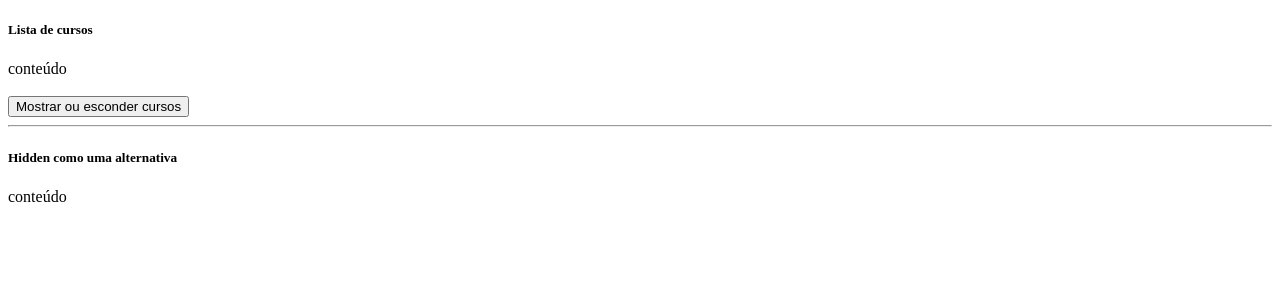
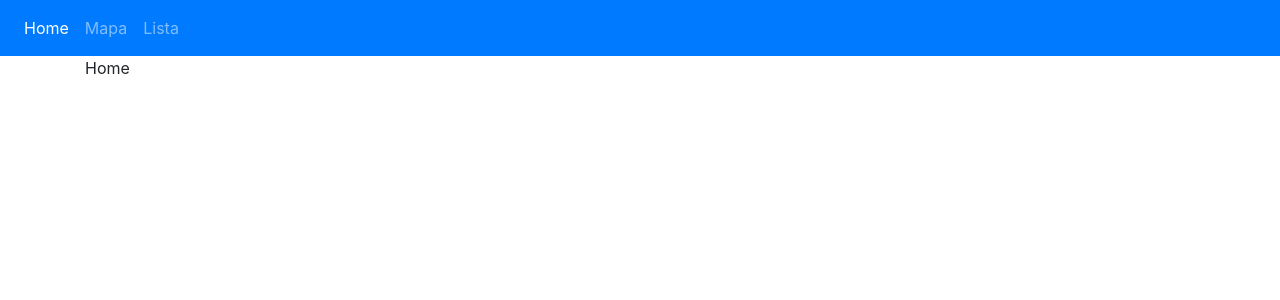
Before and after one commit to FerndsLuis/angular_loiane, an Angular app in the folder diretiva/diretivas/: page / in a window 1280 px wide. Shown: the top 300 px of the page. Built offline with nearby package versions, Linux system fonts and the light colour scheme.

Commit message:
Diretiva switch e switchcase

```diff
--- a/diretiva/diretivas/angular.json
+++ b/diretiva/diretivas/angular.json
@@ -27,6 +27,7 @@
               "src/assets"
             ],
             "styles": [
+              "node_modules/bootstrap/dist/css/bootstrap.min.css",
               "src/styles.css"
             ],
             "scripts": []
--- a/diretiva/diretivas/package.json
+++ b/diretiva/diretivas/package.json
@@ -15,9 +15,12 @@
     "@angular/compiler": "~12.1.2",
     "@angular/core": "~12.1.2",
     "@angular/forms": "~12.1.2",
+    "@angular/localize": "~12.1.2",
     "@angular/platform-browser": "~12.1.2",
     "@angular/platform-browser-dynamic": "~12.1.2",
     "@angular/router": "~12.1.2",
+    "@ng-bootstrap/ng-bootstrap": "^10.0.0",
+    "bootstrap": "^4.5.0",
     "rxjs": "~6.6.0",
     "tslib": "^2.2.0",
     "zone.js": "~0.11.4"
--- a/diretiva/diretivas/src/app/app.component.html
+++ b/diretiva/diretivas/src/app/app.component.html
@@ -1 +1,2 @@
-<app-diretiva-ngif></app-diretiva-ngif>
+<app-diretiva-ngif [hidden]="true"></app-diretiva-ngif>
+<app-diretiva-switch></app-diretiva-switch>
--- /dev/null
+++ b/diretiva/diretivas/src/app/diretiva-switch/diretiva-switch.component.html
@@ -0,0 +1,33 @@
+<nav class="navbar navbar-expand-lg navbar-dark bg-primary">
+  <div class="collapse navbar-collapse" id="navbarNavAltMarkup">
+    <div class="navbar-nav">
+      <a
+        class="nav-item nav-link"
+        [class.active]="aba == 'home'"
+        (click)="aba = 'home'"
+        href="#"
+        >Home</a
+      >
+      <a
+        class="nav-item nav-link"
+        [class.active]="aba == 'mapa'"
+        (click)="aba = 'mapa'"
+        href="#"
+        >Mapa
+      </a>
+      <a
+        class="nav-item nav-link"
+        [class.active]="aba == 'lista'"
+        (click)="aba = 'lista'"
+        href="#"
+        >Lista</a
+      >
+    </div>
+  </div>
+</nav>
+
+<div class="container" [ngSwitch]="aba">
+  <p *ngSwitchCase="'mapa'">Modolu mapa ativado</p>
+  <p *ngSwitchCase="'lista'">Modolu lista ativado</p>
+  <p *ngSwitchDefault>Home</p>
+</div>
--- /dev/null
+++ b/diretiva/diretivas/src/app/diretiva-switch/diretiva-switch.component.ts
@@ -0,0 +1,14 @@
+import { Component, OnInit } from '@angular/core';
+
+@Component({
+  selector: 'app-diretiva-switch',
+  templateUrl: './diretiva-switch.component.html',
+  styleUrls: ['./diretiva-switch.component.css'],
+})
+export class DiretivaSwitchComponent implements OnInit {
+  aba: string = 'home';
+
+  constructor() {}
+
+  ngOnInit(): void {}
+}
--- a/diretiva/diretivas/src/polyfills.ts
+++ b/diretiva/diretivas/src/polyfills.ts
@@ -1,3 +1,7 @@
+/***************************************************************************************************
+ * Load `$localize` onto the global scope - used if i18n tags appear in Angular templates.
+ */
+import '@angular/localize/init';
 /**
  * This file includes polyfills needed by Angular and is loaded before the app.
  * You can add your own extra polyfills to this file.
```
Also changed, not shown: diretiva/diretivas/src/app/app.module.ts (+6 -2 lines), diretiva/diretivas/src/app/diretiva-switch/diretiva-switch.component.css (added), 2 other files (tests, documents, lock files or other folders).
